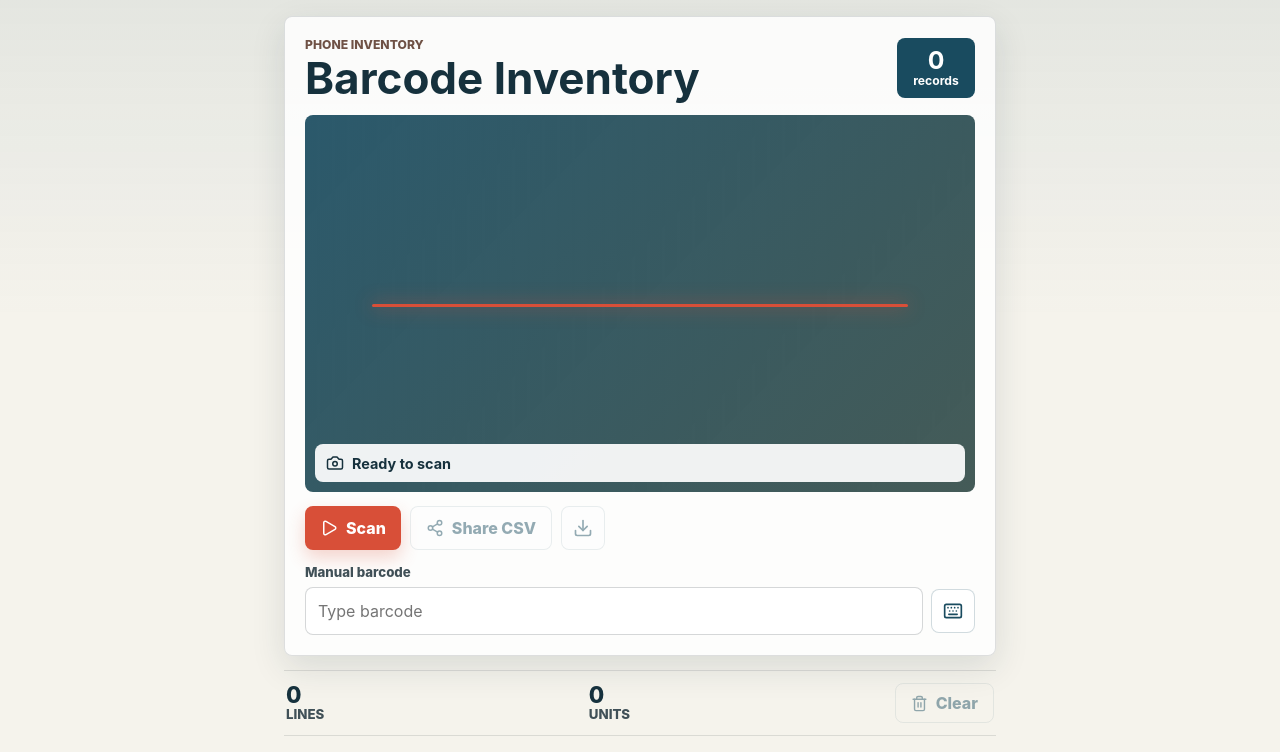
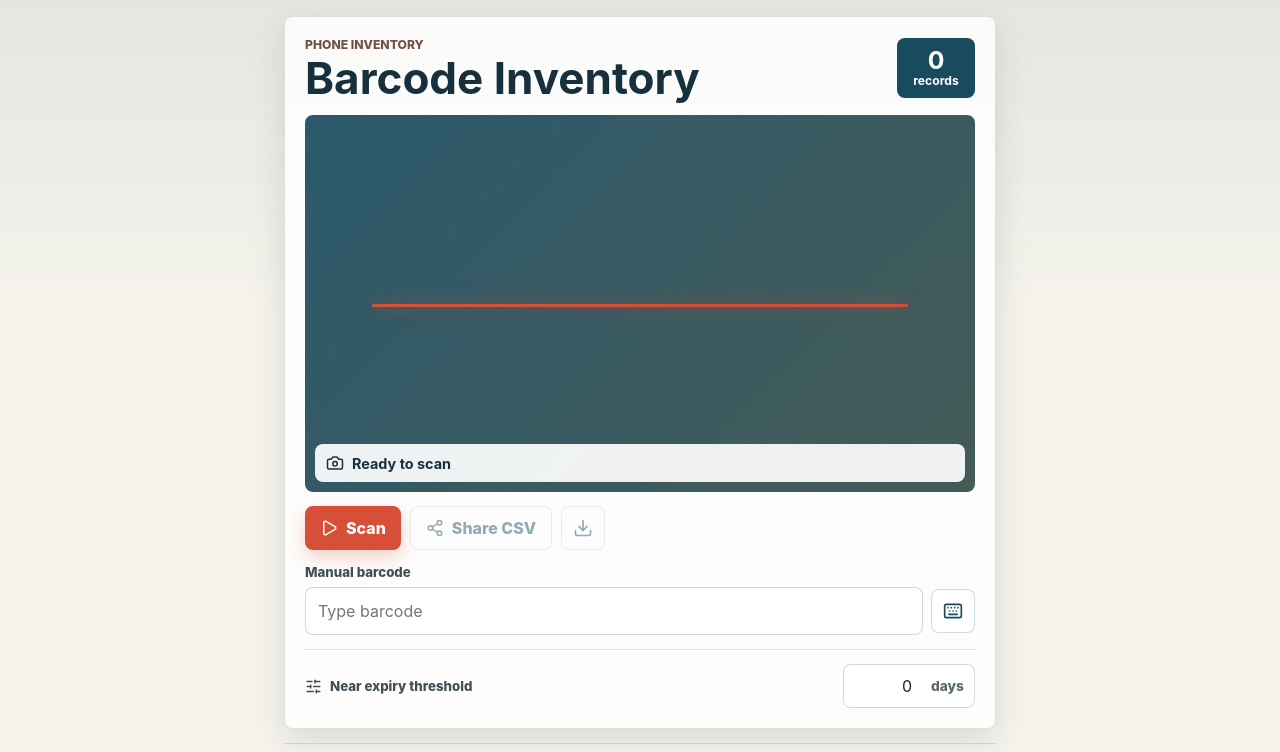
Before and after one commit to vkchauhan2020/barcode-inventory-pwa, a React (Vite) app: page / in a window 1280 px wide. Shown: the top 752 px of the page. Built offline with nearby package versions, Linux system fonts and the light colour scheme; what @zxing/library would draw is missing.

Commit message:
Add shelf life tracking

```diff
--- a/src/App.tsx
+++ b/src/App.tsx
@@ -9,12 +9,14 @@ import {
   Play,
   Plus,
   Share2,
+  SlidersHorizontal,
   Square,
   Trash2,
   X,
 } from 'lucide-react';
 import { addInventoryRecord, clearInventoryRecords, deleteInventoryRecord, getInventoryRecords } from './storage';
 import { createCsv, createCsvFilename } from './csv';
+import { formatDateDot, formatShelfLifeStatus, getShelfLifeInfo } from './dates';
 import type { InventoryRecord } from './types';
 
 type ScannerState = 'idle' | 'starting' | 'scanning' | 'paused' | 'error';
@@ -74,11 +76,20 @@ const REAR_CAMERA_CONSTRAINTS: MediaStreamConstraints = {
   },
 };
 
-function createRecord(barcode: string, quantity: number, bestBeforeDate: string): InventoryRecord {
+const DEFAULT_NEAR_EXPIRY_THRESHOLD_DAYS = 30;
+const THRESHOLD_STORAGE_KEY = 'barcode-inventory-near-expiry-threshold-days';
+
+function createRecord(
+  barcode: string,
+  quantity: number,
+  manufacturingDate: string,
+  bestBeforeDate: string,
+): InventoryRecord {
   return {
     id: crypto.randomUUID(),
     barcode,
     quantity,
+    manufacturingDate,
     bestBeforeDate,
     scannedAt: new Date().toISOString(),
   };
@@ -130,6 +141,15 @@ function getScannerErrorMessage(error: unknown): string {
   return 'Camera scanning is unavailable. You can enter the barcode manually.';
 }
 
+function loadNearExpiryThreshold(): string {
+  const storedValue = window.localStorage.getItem(THRESHOLD_STORAGE_KEY);
+  const parsedValue = Number(storedValue);
+  if (Number.isFinite(parsedValue) && parsedValue >= 0) {
+    return String(parsedValue);
+  }
+  return String(DEFAULT_NEAR_EXPIRY_THRESHOLD_DAYS);
+}
+
 export default function App() {
   const [records, setRecords] = useState<InventoryRecord[]>([]);
   const [scannerState, setScannerState] = useState<ScannerState>('idle');
@@ -137,7 +157,9 @@ export default function App() {
   const [pendingBarcode, setPendingBarcode] = useState('');
   const [manualBarcode, setManualBarcode] = useState('');
   const [quantity, setQuantity] = useState('1');
+  const [manufacturingDate, setManufacturingDate] = useState('');
   const [bestBeforeDate, setBestBeforeDate] = useState('');
+  const [nearExpiryThresholdDays, setNearExpiryThresholdDays] = useState(loadNearExpiryThreshold);
   const [notice, setNotice] = useState('');
   const videoRef = useRef<HTMLVideoElement | null>(null);
   const controlsRef = useRef<IScannerControls | null>(null);
@@ -147,12 +169,32 @@ export default function App() {
 
   const hasRecords = records.length > 0;
   const totalQuantity = useMemo(() => records.reduce((sum, record) => sum + record.quantity, 0), [records]);
+  const parsedNearExpiryThresholdDays = useMemo(() => {
+    const parsedValue = Number(nearExpiryThresholdDays);
+    return Number.isFinite(parsedValue) && parsedValue >= 0 ? Math.floor(parsedValue) : DEFAULT_NEAR_EXPIRY_THRESHOLD_DAYS;
+  }, [nearExpiryThresholdDays]);
+  const shelfLifeCounts = useMemo(
+    () =>
+      records.reduce(
+        (counts, record) => {
+          const status = getShelfLifeInfo(record, parsedNearExpiryThresholdDays).status;
+          counts[status] += 1;
+          return counts;
+        },
+        { valid: 0, 'near-expiry': 0, expired: 0 },
+      ),
+    [records, parsedNearExpiryThresholdDays],
+  );
 
   useEffect(() => {
     getInventoryRecords()
       .then(setRecords)
       .catch(() => setNotice('Could not load saved records from this phone.'));
   }, []);
+
+  useEffect(() => {
+    window.localStorage.setItem(THRESHOLD_STORAGE_KEY, String(parsedNearExpiryThresholdDays));
+  }, [parsedNearExpiryThresholdDays]);
 
   useEffect(() => {
     return () => {
@@ -188,6 +230,7 @@ export default function App() {
     controlsRef.current?.stop();
     setPendingBarcode(barcode);
     setQuantity('1');
+    setManufacturingDate('');
     setBestBeforeDate('');
     setScannerState('paused');
     setScannerMessage('Barcode captured');
@@ -317,6 +360,7 @@ export default function App() {
     setPendingBarcode(barcode);
     setManualBarcode('');
     setQuantity('1');
+    setManufacturingDate('');
     setBestBeforeDate('');
     setScannerState('paused');
     setScannerMessage('Manual barcode ready');
@@ -336,12 +380,22 @@ export default function App() {
       return;
     }
 
-    if (!bestBeforeDate) {
-      setNotice('Choose the best-before date before saving.');
+    if (!manufacturingDate) {
+      setNotice('Choose the manufacturing date before saving.');
       return;
     }
 
-    const record = createRecord(pendingBarcode.trim(), parsedQuantity, bestBeforeDate);
+    if (!bestBeforeDate) {
+      setNotice('Choose the expiry date before saving.');
+      return;
+    }
+
+    if (manufacturingDate > bestBeforeDate) {
+      setNotice('Manufacturing date cannot be after expiry date.');
+      return;
+    }
+
+    const record = createRecord(pendingBarcode.trim(), parsedQuantity, manufacturingDate, bestBeforeDate);
     try {
       await addInventoryRecord(record);
       setRecords((current) => [record, ...current]);
@@ -373,7 +427,7 @@ export default function App() {
       return;
     }
 
-    const csv = createCsv(records);
+    const csv = createCsv(records, parsedNearExpiryThresholdDays);
     const filename = createCsvFilename();
     const file = new File([csv], filename, { type: 'text/csv;charset=utf-8' });
     const fileShareData: ShareData = {
@@ -434,7 +488,7 @@ export default function App() {
       setNotice('Add at least one record before exporting.');
       return;
     }
-    downloadCsv(createCsv(records), createCsvFilename());
+    downloadCsv(createCsv(records, parsedNearExpiryThresholdDays), createCsvFilename());
     setNotice('CSV downloaded.');
   }
 
@@ -442,6 +496,7 @@ export default function App() {
     clearScannerHintTimer();
     setPendingBarcode('');
     setQuantity('1');
+    setManufacturingDate('');
     setBestBeforeDate('');
     setScannerState('idle');
     setScannerMessage('Ready to scan');
@@ -508,6 +563,26 @@ export default function App() {
             </button>
           </div>
         </form>
+
+        <div className="threshold-control">
+          <label htmlFor="nearExpiryThreshold">
+            <SlidersHorizontal size={17} aria-hidden="true" />
+            Near expiry threshold
+          </label>
+          <div className="threshold-input">
+            <input
+              id="nearExpiryThreshold"
+              type="number"
+              min="0"
+              step="1"
+              inputMode="numeric"
+              value={nearExpiryThresholdDays}
+              onChange={(event) => setNearExpiryThresholdDays(event.target.value)}
+              aria-describedby="nearExpiryThresholdUnit"
+            />
+            <span id="nearExpiryThresholdUnit">days</span>
+          </div>
+        </div>
       </section>
 
       {pendingBarcode && (
@@ -535,7 +610,19 @@ export default function App() {
               required
             />
 
-            <label htmlFor="bestBeforeDate">Best-before date</label>
+            <label htmlFor="manufacturingDate">Manufacturing date</label>
+            <div className="date-input-wrap">
+              <CalendarDays size={18} aria-hidden="true" />
+              <input
+                id="manufacturingDate"
+                type="date"
+                value={manufacturingDate}
+                onChange={(event) => setManufacturingDate(event.target.value)}
+                required
+              />
+            </div>
+
+            <label htmlFor="bestBeforeDate">Expiry date</label>
             <div className="date-input-wrap">
               <CalendarDays size={18} aria-hidden="true" />
               <input
@@ -566,6 +653,14 @@ export default function App() {
           <span>{totalQuantity}</span>
           units
         </div>
+        <div>
+          <span>{shelfLifeCounts['near-expiry']}</span>
+          near
+        </div>
+        <div>
+          <span>{shelfLifeCounts.expired}</span>
+          expired
+        </div>
         <button type="button" className="text-button" onClick={clearRecords} disabled={!hasRecords}>
           <Trash2 size={17} aria-hidden="true" />
           Clear
@@ -584,14 +679,19 @@ export default function App() {
           </div>
         ) : (
           <div className="record-list">
-            {records.map((record) => (
-              <article className="record-card" key={record.id}>
+            {records.map((record) => {
+              const shelfLife = getShelfLifeInfo(record, parsedNearExpiryThresholdDays);
+              return (
+                <article className={`record-card ${shelfLife.status}`} key={record.id}>
                   <div>
                     <p className="barcode-value">{record.barcode}</p>
-                  <p className="record-meta">Best before {record.bestBeforeDate}</p>
+                    <p className="record-meta">Mfg {formatDateDot(record.manufacturingDate) || 'not set'}</p>
+                    <p className="record-meta">Expiry {formatDateDot(record.bestBeforeDate)}</p>
                     <p className="record-meta">{formatDisplayDateTime(record.scannedAt)}</p>
                   </div>
                   <div className="record-actions">
+                    <span className={`status-pill ${shelfLife.status}`}>{formatShelfLifeStatus(shelfLife.status)}</span>
+                    <span className="shelf-life-pill">{shelfLife.remainingDays}d</span>
                     <span className="quantity-pill">{record.quantity}</span>
                     <button
                       type="button"
@@ -603,7 +703,8 @@ export default function App() {
                     </button>
                   </div>
                 </article>
-            ))}
+              );
+            })}
           </div>
         )}
       </section>
--- /dev/null
+++ b/src/dates.ts
@@ -0,0 +1,102 @@
+import type { InventoryRecord } from './types';
+
+const MS_PER_DAY = 24 * 60 * 60 * 1000;
+
+export type ShelfLifeStatus = 'valid' | 'near-expiry' | 'expired';
+
+export interface ShelfLifeInfo {
+  remainingDays: number;
+  totalShelfLifeDays: number | null;
+  status: ShelfLifeStatus;
+}
+
+function pad(value: number): string {
+  return String(value).padStart(2, '0');
+}
+
+function parseDateParts(value: string): { year: number; month: number; day: number } | null {
+  const match = /^(\d{4})-(\d{2})-(\d{2})$/.exec(value);
+  if (!match) {
+    return null;
+  }
+
+  return {
+    year: Number(match[1]),
+    month: Number(match[2]),
+    day: Number(match[3]),
+  };
+}
+
+export function parseLocalDate(value: string): Date | null {
+  const parts = parseDateParts(value);
+  if (!parts) {
+    return null;
+  }
+
+  return new Date(parts.year, parts.month - 1, parts.day);
+}
+
+export function todayLocalDate(): Date {
+  const now = new Date();
+  return new Date(now.getFullYear(), now.getMonth(), now.getDate());
+}
+
+export function daysBetweenDates(start: Date, end: Date): number {
+  return Math.ceil((end.getTime() - start.getTime()) / MS_PER_DAY);
+}
+
+export function formatDateDot(value?: string): string {
+  if (!value) {
+    return '';
+  }
+
+  const parts = parseDateParts(value);
+  if (!parts) {
+    return value;
+  }
+
+  return `${pad(parts.day)}.${pad(parts.month)}.${parts.year}`;
+}
+
+export function formatDateTimeDot(value: string): string {
+  const date = new Date(value);
+  return `${pad(date.getDate())}.${pad(date.getMonth() + 1)}.${date.getFullYear()} ${pad(date.getHours())}:${pad(
+    date.getMinutes(),
+  )}`;
+}
+
+export function createShortCsvTimestamp(now = new Date()): string {
+  return `${now.getFullYear()}${pad(now.getMonth() + 1)}${pad(now.getDate())}-${pad(now.getHours())}${pad(
+    now.getMinutes(),
+  )}`;
+}
+
+export function getShelfLifeInfo(record: InventoryRecord, thresholdDays: number, today = todayLocalDate()): ShelfLifeInfo {
+  const expiryDate = parseLocalDate(record.bestBeforeDate);
+  const manufacturingDate = record.manufacturingDate ? parseLocalDate(record.manufacturingDate) : null;
+  const remainingDays = expiryDate ? daysBetweenDates(today, expiryDate) : 0;
+  const totalShelfLifeDays = expiryDate && manufacturingDate ? daysBetweenDates(manufacturingDate, expiryDate) : null;
+
+  let status: ShelfLifeStatus = 'valid';
+  if (remainingDays < 0) {
+    status = 'expired';
+  } else if (remainingDays <= thresholdDays) {
+    status = 'near-expiry';
+  }
+
+  return {
+    remainingDays,
+    totalShelfLifeDays,
+    status,
+  };
+}
+
+export function formatShelfLifeStatus(status: ShelfLifeStatus): string {
+  if (status === 'expired') {
+    return 'Expired';
+  }
+  if (status === 'near-expiry') {
+    return 'Near Expiry';
+  }
+  return 'Valid';
+}
--- a/src/styles.css
+++ b/src/styles.css
@@ -62,7 +62,10 @@ button:disabled {
 .record-actions,
 .toolbar,
 .inline-control,
-.date-input-wrap {
+.date-input-wrap,
+.threshold-control,
+.threshold-control label,
+.threshold-input {
   display: flex;
   align-items: center;
 }
@@ -235,6 +238,49 @@ h1 {
   margin-top: 14px;
 }
 
+.threshold-control {
+  justify-content: space-between;
+  gap: 12px;
+  margin-top: 14px;
+  border-top: 1px solid rgba(24, 38, 43, 0.12);
+  padding-top: 14px;
+}
+
+.threshold-control label {
+  gap: 8px;
+  color: #405057;
+  font-size: 0.83rem;
+  font-weight: 850;
+}
+
+.threshold-input {
+  overflow: hidden;
+  width: 132px;
+  min-width: 132px;
+  border: 1px solid rgba(24, 38, 43, 0.18);
+  border-radius: 8px;
+  background: #fff;
+}
+
+.threshold-input input {
+  min-height: 42px;
+  border: 0;
+  border-radius: 0;
+  padding-inline: 10px 4px;
+  text-align: right;
+}
+
+.threshold-input input:focus {
+  box-shadow: none;
+}
+
+.threshold-input span {
+  padding-right: 10px;
+  color: #5b6a70;
+  font-size: 0.86rem;
+  font-weight: 800;
+}
+
 .manual-entry label,
 .entry-form label {
   display: block;
@@ -306,6 +352,7 @@ input:focus {
 }
 
 .summary-strip {
+  flex-wrap: wrap;
   justify-content: space-between;
   gap: 10px;
   margin: 14px 0;
@@ -314,6 +361,7 @@ input:focus {
 }
 
 .summary-strip div {
+  min-width: 62px;
   color: #405057;
   font-size: 0.83rem;
   font-weight: 800;
@@ -373,6 +421,16 @@ input:focus {
   background: #fff;
 }
 
+.record-card.near-expiry {
+  border-color: rgba(196, 119, 24, 0.45);
+  background: #fff8e9;
+}
+
+.record-card.expired {
+  border-color: rgba(178, 49, 49, 0.52);
+  background: #fff0ee;
+}
+
 .barcode-value {
   max-width: 48vw;
   overflow-wrap: anywhere;
@@ -403,6 +461,36 @@ input:focus {
   font-weight: 850;
 }
 
+.shelf-life-pill,
+.status-pill {
+  min-width: 42px;
+  border-radius: 8px;
+  padding: 6px 9px;
+  text-align: center;
+  font-size: 0.78rem;
+  font-weight: 850;
+}
+
+.shelf-life-pill {
+  background: #eef3f4;
+  color: #32464f;
+}
+
+.status-pill.valid {
+  background: #e2f0e5;
+  color: #24513a;
+}
+
+.status-pill.near-expiry {
+  background: #ffe1a8;
+  color: #764600;
+}
+
+.status-pill.expired {
+  background: #ffd0cb;
+  color: #8c1f1a;
+}
+
 @media (min-width: 680px) {
   .app-shell {
     padding-inline: 24px;
--- a/src/types.ts
+++ b/src/types.ts
@@ -2,6 +2,7 @@ export interface InventoryRecord {
   id: string;
   barcode: string;
   quantity: number;
+  manufacturingDate?: string;
   bestBeforeDate: string;
   scannedAt: string;
 }
```
Also changed, not shown: src/csv.ts (+32 -21 lines). Lines whose indentation alone changed are shown as unchanged.
